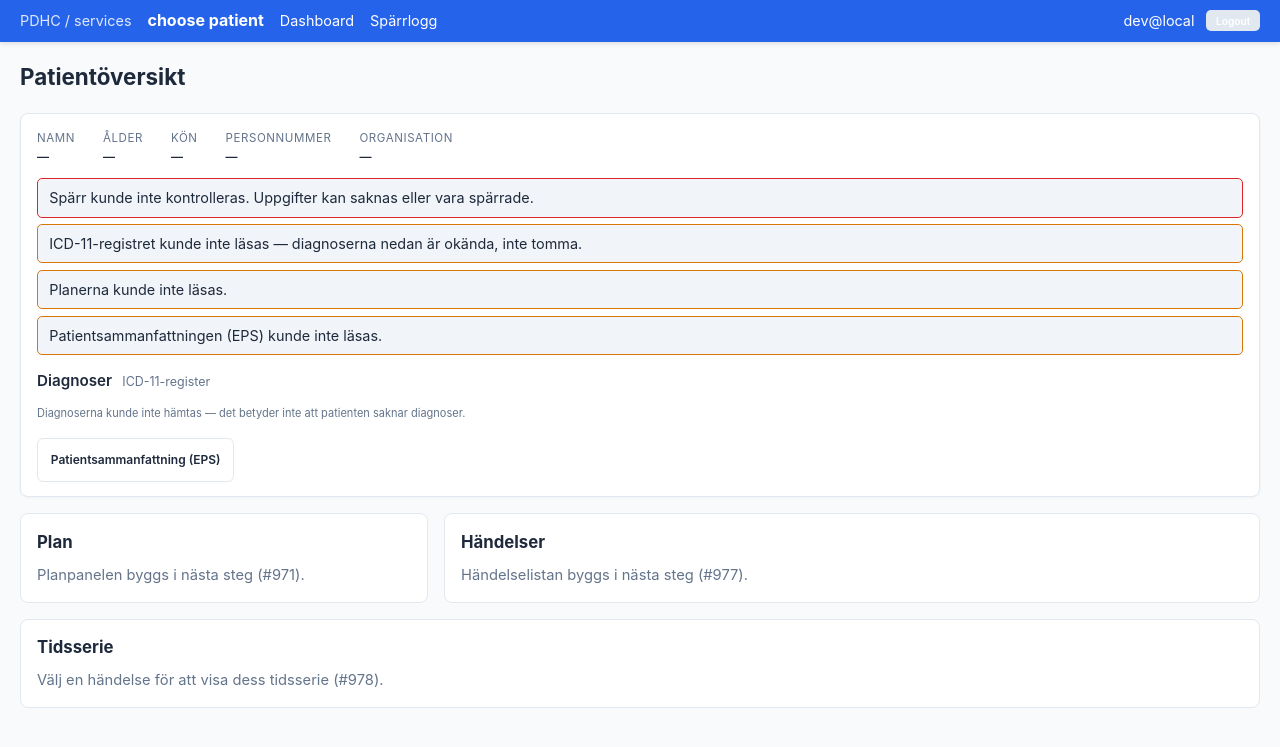
After one commit to profingvar/dashboard.pdhc, a Flask app: page /dashboard/view/1 in a window 1280 px wide. The commit adds this page. Shown: the top 747 px of the page. Run offline with Flask 3, Linux system fonts and the light colour scheme.

Commit message:
#976 Phase 2 slice 1: patient page shell, grid and the patient card
GET /dashboard/view/<guid> is a shell: it carries the guid and nothing else,
so every datum arrives through the guarded, audited JSON routes and the page
needs no patient check of its own (a test asserts it calls no upstream).

Layout: two columns from 1000px, not the plan's 1024 (exactly iPad 9.7"
landscape and Pro 12.9" portrait) nor Gate 0's 1100-1200 (would stack every
iPad landscape). Plan column designed for 320px; panels scroll independently
with overscroll-behavior: contain; touch targets >= 44px.

Card: name and birth date from CDR1's patient index (already read by the org
check); sex, personnummer and organisation have no source and render "—".
ICD-11 chips, inactive greyed not hidden; unknown / none / none-you-may-see
kept apart; the separate SNOMED register named, not merged (#984); spärr
banner distinguishes "blocked" from "could not check". EPS and diagnosis
detail are DISCLOSURES: explicit action, persistent, Esc closes; hover only
opens, and only with real hover. Alerts and allergies first. textContent
only. Each panel degrades on its own.

Also removes the card's stale eventsPage placeholder (#983 is deployed).

Seven mutations each turned a test red. Browser behaviour and real iPad
widths are Gate 2 / Phase 6 (Playwright). Suite 629 passed.

Co-Authored-By: Claude Opus 5.5 <noreply@anthropic.com>
Claude-Session: https://claude.ai/code/session_01T5Biz5pqQYvNgBF6x3wcrq

```diff
--- a/app/routes/dashboard.py
+++ b/app/routes/dashboard.py
@@ -7,12 +7,14 @@ ALL FOUR of the plan's endpoints are built:
     GET /dashboard/patients/<guid>/events               the event list
     GET /dashboard/events/<observation_guid>            one event's provenance
 
-The last two were blocked for a day by #983: CDR1's clinical series did not
-project the observation's own guid or its provenance keys, although the
-columns existed and were populated. #983 added them to cdr.pdhc. UNTIL THAT IS
-DEPLOYED, production cdr1 runs the older projection, and these two routes say
-so by name — `503 upstream_projection_too_old`, citing #983 — rather than
-building rows with an empty identity or reporting every detail "not found".
+The last two needed #983 (CDR1 projecting the observation's own guid and its
+provenance keys), deployed 2026-11-11. Against an older cdr they still say so
+by name — `503 upstream_projection_too_old` — rather than building rows with
+an empty identity or reporting every detail "not found".
+
+The PAGE that reads these is `GET /dashboard/view/<guid>` (#976). It carries
+no patient data itself; every datum arrives through the guarded, audited JSON
+routes above.
 
 AUTHORISATION is `app/dashboard/access.py`, which composes the existing
 pieces and records which basis applied. `app/auth.py` admits both bases at
@@ -23,7 +25,7 @@ from __future__ import annotations
 import dataclasses
 from typing import Any
 
-from flask import Blueprint, jsonify, request
+from flask import Blueprint, jsonify, render_template, request
 
 from app.dashboard import units
 from app.services.audit import audit_read
@@ -84,8 +86,14 @@ def _patient_orgs(patient_guid: str, caller_orgs: tuple[str, ...],
     rows = client.list_org_patients(list(caller_orgs), is_admin=is_admin)
     if not rows:
         return UNKNOWN_ORGS
-    hit = any(r.get("guid") == patient_guid for r in rows)
-    return caller_orgs if hit else ()
+    row = next((r for r in rows if r.get("guid") == patient_guid), None)
+    from flask import g, has_app_context
+    if row is not None and has_app_context():
+        # The same index answers the card's name and birth date, so keep the
+        # row rather than asking CDR1 a second time. Guarded: this function
+        # is also a plain question asked outside a request.
+        g._dashboard_patient_row = row
+    return caller_orgs if row is not None else ()
 
 
 def _org_lookup(patient_guid: str):
@@ -126,6 +134,20 @@ def _eps_section(s: dict):
         narrative=(absent or {}).get("narrative_text"),
         absent_assertion=s.get("status") == "EXPLICITLY_ABSENT",
     )
+
+
+@bp.get("/view/<guid>")
+def patient_view(guid: str):
+    """The page (#976). A SHELL: it holds the patient guid and nothing else.
+
+    Every datum -- card, plans, events, series -- arrives through the JSON
+    routes, each of which applies the care/SU basis, the organisation check,
+    spärr and the PDL audit. So this route needs no patient check of its own:
+    rendering it reveals nothing that the guid in the URL did not already say,
+    and duplicating the check here would audit a read that did not happen.
+    The door in `app/auth.py` still requires a care or analysis basis.
+    """
+    return render_template("dashboard.html", patient_guid=guid)
 
 
 @bp.get("/patients/<guid>")
@@ -183,15 +205,21 @@ def patient_dashboard(guid: str):
                              if s.get("key") == "problems"), None)
             ips_problem_count = len((problems or {}).get("entries") or [])
 
-    card = PatientCard(patient_guid=guid, diagnoses=tuple(diagnoses),
+    # Name and birth date come from CDR1's patient index, already read by the
+    # organisation check. Sex, personnummer and organisation have NO source the
+    # dashboard reads today; they stay None and the page shows "—", which is
+    # "not known here", never "none".
+    from flask import g
+    row = getattr(g, "_dashboard_patient_row", None) or {}
+    card = PatientCard(patient_guid=guid, name=row.get("name") or None,
+                       birth_date=row.get("birth_date"),
+                       diagnoses=tuple(diagnoses),
                        diagnosis_scope_note=scope_note,
                        eps_sections=eps_sections)
     sparr = sparr_state(guid)
     return jsonify({
         "patientCard": _wire(card),
         "plans": _wire(list(plans)),
-        "eventsPage": {"rows": [], "nextCursor": None,
-                       "unavailable": ["cdr1:no-row-identity-983"]},
         "diagnosesDefinitivelyEmpty": definitively_empty,
         # TWO REGISTERS, SHOWN SIDE BY SIDE AND NEVER MERGED (operator,
         # 2026-11-11; #984). The chips are icd11's ICD-11 register; the EPS
--- /dev/null
+++ b/app/static/css/dashboard.css
@@ -0,0 +1,111 @@
+/* Patient dashboard layout (#976).
+ *
+ * BREAKPOINT: two columns from 1000px, one below. NOT the plan's 1024px:
+ * 1024 is exactly iPad 9.7" landscape AND iPad Pro 12.9" portrait, so a
+ * breakpoint there puts the commonest widths on the boundary. Gate 0 suggested
+ * 1100-1200, which would stack every iPad landscape (1080-1194) -- the posture
+ * the overview is used in. 1000 gives every iPad landscape two columns and
+ * every iPad portrait (744-834) one; the plan column is designed for 320px.
+ *
+ * Each panel scrolls on its own with overscroll-behavior: contain, or iOS
+ * Safari chains the scroll to the page. Touch targets are >= 44px.
+ */
+main { max-width: 1600px; }
+
+.dash-grid {
+  display: grid;
+  gap: 1rem;
+  grid-template-columns: minmax(0, 1fr);
+  grid-template-areas: "card" "plan" "events" "series";
+}
+.dash-card   { grid-area: card; }
+.dash-plan   { grid-area: plan; }
+.dash-events { grid-area: events; }
+.dash-series { grid-area: series; }
+
+@media (min-width: 1000px) {
+  .dash-grid {
+    grid-template-columns: minmax(320px, 1fr) minmax(0, 2fr);
+    grid-template-areas: "card card" "plan events" "series series";
+  }
+  .dash-plan, .dash-events { max-height: 60vh; }
+}
+
+.dash-panel {
+  min-width: 0;
+  background: var(--card-bg);
+  border: 1px solid var(--border);
+  border-radius: 8px;
+  padding: 0.9rem 1rem;
+  overflow: auto;
+  overscroll-behavior: contain;
+}
+.dash-panel h2 { font-size: 1.05rem; margin: 0 0 0.5rem; }
+.dash-panel h3 { font-size: 0.95rem; margin: 0.9rem 0 0.4rem; }
+
+.dash-status { color: var(--text-muted); font-size: 0.92rem; }
+.dash-status.is-error { color: var(--danger); }
+
+.dash-demographics {
+  display: flex; flex-wrap: wrap; gap: 0.5rem 1.75rem; margin: 0;
+}
+.dash-demographics dt {
+  font-size: 0.72rem; text-transform: uppercase; letter-spacing: 0.05em;
+  color: var(--text-muted);
+}
+.dash-demographics dd { margin: 0; font-weight: 600; font-variant-numeric: tabular-nums; }
+
+.dash-banners { display: flex; flex-direction: column; gap: 0.4rem; margin-top: 0.75rem; }
+.dash-banner {
+  padding: 0.45rem 0.7rem; border-radius: 5px; font-size: 0.9rem;
+  border: 1px solid var(--warning); color: var(--text); background: var(--code-bg);
+}
+.dash-banner.is-block { border-color: var(--danger); }
+
+.dash-source {
+  font-weight: 400; font-size: 0.78rem; color: var(--text-muted);
+  margin-left: 0.4rem;
+}
+.dash-chips { display: flex; flex-wrap: wrap; gap: 0.4rem; }
+.dash-chip, .dash-toggle, .dash-close {
+  min-height: 44px; min-width: 44px;
+  padding: 0.35rem 0.8rem;
+  border: 1px solid var(--border); border-radius: 6px;
+  background: var(--card-bg); color: var(--text);
+  font: inherit; cursor: pointer; text-align: left;
+}
+.dash-chip code { font-weight: 700; margin-right: 0.35rem; }
+.dash-chip.is-inactive { color: var(--text-muted); border-style: dashed; }
+.dash-chip[aria-expanded="true"], .dash-toggle[aria-expanded="true"] {
+  border-color: var(--primary); box-shadow: inset 0 0 0 1px var(--primary);
+}
+.dash-chip:focus-visible, .dash-toggle:focus-visible, .dash-close:focus-visible {
+  outline: 3px solid var(--primary); outline-offset: 2px;
+}
+.dash-toggle { margin-top: 1rem; font-weight: 600; }
+
+.dash-note { color: var(--text-muted); font-size: 0.88rem; margin: 0.4rem 0 0; }
+
+.dash-disclosure {
+  margin-top: 0.6rem; padding: 0.75rem 0.9rem;
+  border: 1px solid var(--border); border-radius: 6px; background: var(--bg);
+}
+.dash-disclosure-head {
+  display: flex; justify-content: space-between; align-items: center; gap: 1rem;
+  font-weight: 600; margin-bottom: 0.5rem;
+}
+.dash-disclosure dl { display: grid; grid-template-columns: max-content minmax(0, 1fr); gap: 0.25rem 1rem; margin: 0; }
+.dash-disclosure dt { color: var(--text-muted); }
+.dash-disclosure dd { margin: 0; overflow-wrap: anywhere; }
+
+.eps-section { padding: 0.5rem 0; border-top: 1px solid var(--border); }
+.eps-section:first-child { border-top: 0; }
+.eps-section h4 { margin: 0 0 0.3rem; font-size: 0.92rem; }
+.eps-section.is-priority { border-left: 4px solid var(--danger); padding-left: 0.6rem; }
+.eps-section ul { margin: 0; padding-left: 1.1rem; }
+.eps-meta { color: var(--text-muted); font-size: 0.82rem; margin-left: 0.4rem; }
+
+.visually-hidden {
+  position: absolute; width: 1px; height: 1px; overflow: hidden;
+  clip: rect(0 0 0 0); white-space: nowrap;
+}
--- /dev/null
+++ b/app/static/js/dashboard.js
@@ -0,0 +1,316 @@
+/*
+ * dashboard.js — the patient dashboard page (#976). Plain script, no build.
+ *
+ * ONE FAILING SERVICE MUST NOT BLANK THE PAGE. Each panel loads through its
+ * own call and shows its own loading and error state; the card itself also
+ * reports, per source, what could not be read (`unavailable`).
+ *
+ * DETAIL IS A DISCLOSURE, NOT A HOVER POPOVER. The EPS summary and a
+ * diagnosis's detail open on an explicit action (click, tap, Enter/Space) and
+ * STAY until closed, or until another chip is chosen. Esc closes. Where the
+ * device has real hover (DashboardCapability: hover AND fine pointer), hover
+ * additionally opens the EPS summary as an accelerator — never the only way in.
+ *
+ * All patient text is written with textContent. Nothing from the server is
+ * parsed as HTML.
+ */
+(function () {
+  'use strict';
+
+  var root = document.getElementById('dashboard');
+  if (!root) { return; }
+  var guid = root.getAttribute('data-patient-guid');
+  var cap = window.DashboardCapability || { hasHover: false };
+
+  // euIPS sections that come first and are highlighted: alerts, allergies.
+  var PRIORITY_SECTIONS = ['104605-1', '48765-2'];
+
+  var DASH = '—';
+
+  function el(tag, cls, text) {
+    var n = document.createElement(tag);
+    if (cls) { n.className = cls; }
+    if (text !== undefined && text !== null) { n.textContent = String(text); }
+    return n;
+  }
+
+  function panel(id) {
+    var p = document.getElementById(id);
+    return {
+      node: p,
+      status: p.querySelector('[data-role="status"]'),
+      body: p.querySelector('[data-role="body"]')
+    };
+  }
+
+  /* fetch JSON, and turn every failure into a sentence for THIS panel. A
+   * refusal names itself ({error, message}); 503 `undetermined` means nobody
+   * could check, which is not the same as "you may not". */
+  function getJson(url) {
+    return fetch(url, {
+      credentials: 'same-origin',
+      headers: { 'Accept': 'application/json' }
+    }).then(function (res) {
+      var type = res.headers.get('content-type') || '';
+      if (type.indexOf('application/json') === -1) {
+        if (res.redirected || res.status === 401) {
+          throw new Error('Sessionen har gått ut. Ladda om sidan för att logga in igen.');
+        }
+        throw new Error('Oväntat svar från servern (' + res.status + ').');
+      }
+      return res.json().then(function (body) {
+        if (!res.ok) {
+          var msg = (body && (body.message || body.error)) || ('fel ' + res.status);
+          var e = new Error(msg);
+          e.status = res.status;
+          e.code = body && body.error;
+          throw e;
+        }
+        return body;
+      });
+    });
+  }
+
+  function showError(p, err) {
+    p.node.setAttribute('aria-busy', 'false');
+    p.status.hidden = false;
+    p.status.classList.add('is-error');
+    var prefix = err && err.code === 'undetermined'
+      ? 'Åtkomsten kunde inte kontrolleras just nu: '
+      : 'Kunde inte hämtas: ';
+    p.status.textContent = prefix + ((err && err.message) || 'okänt fel');
+  }
+
+  /* ---- card -------------------------------------------------------------- */
+
+  function ageFrom(birthDate) {
+    if (!birthDate) { return null; }
+    var b = new Date(birthDate);
+    if (isNaN(b.getTime())) { return null; }
+    var now = new Date();
+    var age = now.getFullYear() - b.getFullYear();
+    var m = now.getMonth() - b.getMonth();
+    if (m < 0 || (m === 0 && now.getDate() < b.getDate())) { age -= 1; }
+    return age >= 0 ? age : null;
+  }
+
+  function setField(scope, name, value) {
+    var n = scope.querySelector('[data-field="' + name + '"]');
+    if (n) { n.textContent = (value === null || value === undefined || value === '') ? DASH : String(value); }
+  }
+
+  function banner(container, text, isBlock) {
+    container.appendChild(el('div', 'dash-banner' + (isBlock ? ' is-block' : ''), text));
+  }
+
+  var UNAVAILABLE_TEXT = {
+    icd11: 'ICD-11-registret kunde inte läsas — diagnoserna nedan är okända, inte tomma.',
+    request: 'Planerna kunde inte läsas.',
+    eps: 'Patientsammanfattningen (EPS) kunde inte läsas.'
+  };
+
+  function renderBanners(container, data) {
+    container.textContent = '';
+    if (data.sparrChecked === false) {
+      banner(container, 'Spärr kunde inte kontrolleras. Uppgifter kan saknas eller vara spärrade.', true);
+    } else if (data.hasBlockedSources) {
+      banner(container, 'Det finns spärrade uppgifter för patienten. De visas inte här.', true);
+    }
+    (data.unavailable || []).forEach(function (u) {
+      var key = String(u).split(':')[0];
+      if (u === 'eps:patient-not-in-ips-scope') {
+        banner(container, 'Patienten finns inte i patientsammanfattningen (ips.pdhc) inom din behörighet.');
+      } else {
+        banner(container, UNAVAILABLE_TEXT[key] || ('Källa saknas: ' + u));
+      }
+    });
+  }
+
+  /* -- diagnosis chips + their disclosure -- */
+
+  var dxDetail, openChip = null;
+
+  function closeDx(returnFocus) {
+    if (!openChip) { return; }
+    var chip = openChip;
+    chip.setAttribute('aria-expanded', 'false');
+    dxDetail.hidden = true;
+    dxDetail.textContent = '';
+    openChip = null;
+    if (returnFocus) { chip.focus(); }
+  }
+
+  function openDx(chip, d) {
+    if (openChip === chip) { closeDx(false); return; }
+    if (openChip) { closeDx(false); }
+    openChip = chip;
+    chip.setAttribute('aria-expanded', 'true');
+    dxDetail.textContent = '';
+    var head = el('div', 'dash-disclosure-head');
+    head.appendChild(el('span', null, d.code + ' ' + (d.display || '')));
+    var close = el('button', 'dash-close', 'Stäng');
+    close.type = 'button';
+    close.setAttribute('aria-label', 'Stäng diagnosdetaljen');
+    close.addEventListener('click', function () { closeDx(true); });
+    head.appendChild(close);
+    dxDetail.appendChild(head);
+    var dl = el('dl');
+    [
+      ['Kod', d.code],
+      ['Postkoordinering', d.postcoordination],
+      ['Klinisk status', d.clinicalStatus],
+      ['Verifiering', d.verificationStatus],
+      ['Debut', d.onset],
+      ['Avslutad', d.abatement],
+      ['Registrerad', d.recordedDate],
+      ['Källa', 'ICD-11-register (icd11.pdhc)']
+    ].forEach(function (pair) {
+      if (pair[1] === null || pair[1] === undefined || pair[1] === '') { return; }
+      dl.appendChild(el('dt', null, pair[0]));
+      dl.appendChild(el('dd', null, pair[1]));
+    });
+    dxDetail.appendChild(dl);
+    dxDetail.hidden = false;
+  }
+
+  function renderDiagnoses(scope, data) {
+    var chips = scope.querySelector('[data-role="chips"]');
+    var note = scope.querySelector('[data-role="dx-note"]');
+    dxDetail = scope.querySelector('[data-role="dx-detail"]');
+    chips.textContent = '';
+    var card = data.patientCard || {};
+    var list = card.diagnoses || [];
+
+    // Active first, then the rest GREYED — never hidden.
+    var sorted = list.slice().sort(function (a, b) {
+      return (a.clinicalStatus === 'active' ? 0 : 1) - (b.clinicalStatus === 'active' ? 0 : 1);
+    });
+    sorted.forEach(function (d, i) {
+      var chip = el('button', 'dash-chip' + (d.clinicalStatus === 'active' ? '' : ' is-inactive'));
+      chip.type = 'button';
+      chip.setAttribute('role', 'listitem');
+      chip.setAttribute('aria-expanded', 'false');
+      chip.setAttribute('aria-controls', 'dx-detail');
+      chip.appendChild(el('code', null, d.code));
+      chip.appendChild(el('span', null, d.display || DASH));
+      if (d.clinicalStatus !== 'active') {
+        chip.appendChild(el('span', 'visually-hidden', ' (' + (d.clinicalStatus || 'okänd status') + ')'));
+        chip.title = d.clinicalStatus || '';
+      }
+      chip.addEventListener('click', function () { openDx(chip, d); });
+      chips.appendChild(chip);
+    });
+
+    // THREE states, never collapsed: unknown / none / none you may see.
+    var text = null;
+    if (data.diagnosesDefinitivelyEmpty === null || data.diagnosesDefinitivelyEmpty === undefined) {
+      text = 'Diagnoserna kunde inte hämtas — det betyder inte att patienten saknar diagnoser.';
+    } else if (!list.length && data.diagnosesDefinitivelyEmpty) {
+      text = 'Inga diagnoser i ICD-11-registret.';
+    } else if (!list.length) {
+      text = card.diagnosisScopeNote || 'Inga diagnoser som du har behörighet att se.';
+    } else if (card.diagnosisScopeNote) {
+      text = card.diagnosisScopeNote;
+    }
+    // Two registers, never merged (#984): say where the other one is.
+    var ips = (data.diagnosisSources || []).filter(function (s) { return s.source === 'ips'; })[0];
+    if (ips && ips.available && ips.count) {
+      text = (text ? text + ' ' : '') + 'Patientsammanfattningen har ' + ips.count +
+        ' problem kodade i SNOMED CT — ett separat register, inte avstämt mot ICD-11.';
+    }
+    note.hidden = !text;
+    note.textContent = text || '';
+  }
+
+  /* -- EPS disclosure -- */
+
+  var epsToggle, epsDetail;
+
+  function setEps(open, returnFocus) {
+    epsToggle.setAttribute('aria-expanded', open ? 'true' : 'false');
+    epsDetail.hidden = !open;
+    if (!open && returnFocus) { epsToggle.focus(); }
+  }
+
+  function renderEps(scope, data) {
+    var host = scope.querySelector('[data-role="eps-sections"]');
+    host.textContent = '';
+    var sections = ((data.patientCard || {}).epsSections || []).slice();
+    if (!sections.length) {
+      host.appendChild(el('p', 'dash-status', 'Ingen patientsammanfattning tillgänglig.'));
+      return;
+    }
+    // Priority sections first, in the order above; the rest in EPS order.
+    sections.sort(function (a, b) {
+      var ia = PRIORITY_SECTIONS.indexOf(a.sectionCode), ib = PRIORITY_SECTIONS.indexOf(b.sectionCode);
+      ia = ia === -1 ? 99 : ia; ib = ib === -1 ? 99 : ib;
+      return ia - ib;
+    });
+    sections.forEach(function (s) {
+      var isPriority = PRIORITY_SECTIONS.indexOf(s.sectionCode) !== -1;
+      var sec = el('section', 'eps-section' + (isPriority ? ' is-priority' : ''));
+      sec.appendChild(el('h4', null, s.title || s.sectionCode));
+      var entries = s.entries || [];
+      if (entries.length) {
+        var ul = el('ul');
+        entries.forEach(function (e) {
+          var li = el('li', null, e.display || DASH);
+          var meta = [e.source, e.date, e.status].filter(Boolean).join(' · ');
+          if (meta) { li.appendChild(el('span', 'eps-meta', meta)); }
+          ul.appendChild(li);
+        });
+        sec.appendChild(ul);
+      } else if (s.absentAssertion) {
+        // A clinical statement ("no known allergies"), not a gap.
+        sec.appendChild(el('p', null, s.narrative || 'Uttryckligen inga uppgifter.'));
+      } else {
+        sec.appendChild(el('p', 'dash-status', 'Ingen uppgift registrerad.'));
+      }
+      host.appendChild(sec);
+    });
+  }
+
+  function wireEps(scope) {
+    epsToggle = document.getElementById('eps-toggle');
+    epsDetail = document.getElementById('eps-detail');
+    epsToggle.addEventListener('click', function () {
+      setEps(epsToggle.getAttribute('aria-expanded') !== 'true', false);
+    });
+    scope.querySelector('[data-role="eps-close"]').addEventListener('click', function () {
+      setEps(false, true);
+    });
+    // Hover accelerator: OPENS only, and only with real hover. It never
+    // closes on mouseleave — the detail stays until it is closed.
+    epsToggle.addEventListener('mouseenter', function () {
+      if (cap.hasHover) { setEps(true, false); }
+    });
+  }
+
+  document.addEventListener('keydown', function (ev) {
+    if (ev.key !== 'Escape') { return; }
+    if (openChip) { closeDx(true); return; }
+    if (epsToggle && epsToggle.getAttribute('aria-expanded') === 'true') { setEps(false, true); }
+  });
+
+  function loadCard() {
+    var p = panel('panel-card');
+    wireEps(p.body);
+    getJson('/dashboard/patients/' + encodeURIComponent(guid)).then(function (data) {
+      var card = data.patientCard || {};
+      setField(p.body, 'name', card.name);
+      var age = ageFrom(card.birthDate);
+      setField(p.body, 'age', age === null ? null : age + ' år');
+      setField(p.body, 'sex', card.sex);
+      setField(p.body, 'personnummer', card.personnummer);
+      setField(p.body, 'organisation', card.organisation);
+      renderBanners(p.body.querySelector('[data-role="banners"]'), data);
+      renderDiagnoses(p.body, data);
+      renderEps(p.body, data);
+      p.status.hidden = true;
+      p.body.hidden = false;
+      p.node.setAttribute('aria-busy', 'false');
+    }).catch(function (err) { showError(p, err); });
+  }
+
+  loadCard();
+})();
--- a/app/templates/base.html
+++ b/app/templates/base.html
@@ -15,6 +15,7 @@
   .concept-picker input { margin-right: 0.3rem; }
   .concept-picker input:checked + span { color: var(--primary); font-weight: 600; }
 </style>
+{% block head %}{% endblock %}
 </head>
 <body>
 <nav style="display:flex;align-items:center;gap:1rem;">
--- /dev/null
+++ b/app/templates/dashboard.html
@@ -0,0 +1,68 @@
+{% extends "base.html" %}
+{# The patient dashboard page (#976). A shell: data arrives per panel from the
+   /dashboard/... JSON routes, so one failing service degrades one panel and
+   never blanks the page. #}
+{% block title %}Patientöversikt{% endblock %}
+{% block h1 %}Patientöversikt{% endblock %}
+{% block head %}
+<link rel="stylesheet" href="{{ url_for('static', filename='css/dashboard.css') }}">
+{% endblock %}
+{% block content %}
+<div class="dash-grid" id="dashboard" data-patient-guid="{{ patient_guid }}">
+
+  <section class="dash-panel dash-card" id="panel-card" aria-labelledby="card-heading" aria-busy="true">
+    <h2 id="card-heading" class="visually-hidden">Patient</h2>
+    <div class="dash-status" data-role="status" role="status">Hämtar patientkort…</div>
+    <div data-role="body" hidden>
+      <dl class="dash-demographics">
+        <div><dt>Namn</dt><dd data-field="name">—</dd></div>
+        <div><dt>Ålder</dt><dd data-field="age">—</dd></div>
+        <div><dt>Kön</dt><dd data-field="sex">—</dd></div>
+        <div><dt>Personnummer</dt><dd data-field="personnummer">—</dd></div>
+        <div><dt>Organisation</dt><dd data-field="organisation">—</dd></div>
+      </dl>
+      <div class="dash-banners" data-role="banners"></div>
+
+      <div class="dash-diagnoses">
+        <h3>Diagnoser <span class="dash-source" data-role="dx-source">ICD-11-register</span></h3>
+        <div class="dash-chips" data-role="chips" role="list"></div>
+        <p class="dash-note" data-role="dx-note" hidden></p>
+        <div class="dash-disclosure" id="dx-detail" data-role="dx-detail" hidden></div>
+      </div>
+
+      <button type="button" class="dash-toggle" id="eps-toggle"
+              aria-expanded="false" aria-controls="eps-detail">
+        Patientsammanfattning (EPS)
+      </button>
+      <div class="dash-disclosure" id="eps-detail" role="region"
+           aria-labelledby="eps-toggle" hidden>
+        <div class="dash-disclosure-head">
+          <span>Patientsammanfattning — ips.pdhc</span>
+          <button type="button" class="dash-close" data-role="eps-close" aria-label="Stäng patientsammanfattningen">Stäng</button>
+        </div>
+        <div data-role="eps-sections"></div>
+      </div>
+    </div>
+  </section>
+
+  <section class="dash-panel dash-plan" id="panel-plan" aria-labelledby="plan-heading">
+    <h2 id="plan-heading">Plan</h2>
+    <div class="dash-status" data-role="status" role="status">Planpanelen byggs i nästa steg (#971).</div>
+  </section>
+
+  <section class="dash-panel dash-events" id="panel-events" aria-labelledby="events-heading">
+    <h2 id="events-heading">Händelser</h2>
+    <div class="dash-status" data-role="status" role="status">Händelselistan byggs i nästa steg (#977).</div>
+  </section>
+
+  <section class="dash-panel dash-series" id="panel-series" aria-labelledby="series-heading">
+    <h2 id="series-heading">Tidsserie</h2>
+    <div class="dash-status" data-role="status" role="status">Välj en händelse för att visa dess tidsserie (#978).</div>
+  </section>
+
+</div>
+{% endblock %}
+{% block scripts %}
+<script src="{{ url_for('static', filename='js/capability.js') }}"></script>
+<script src="{{ url_for('static', filename='js/dashboard.js') }}"></script>
+{% endblock %}
```
Also changed, not shown: app/tests/test_dashboard_page.py (added, +167 -0 lines), changed_files.md (+8 -0 lines).
